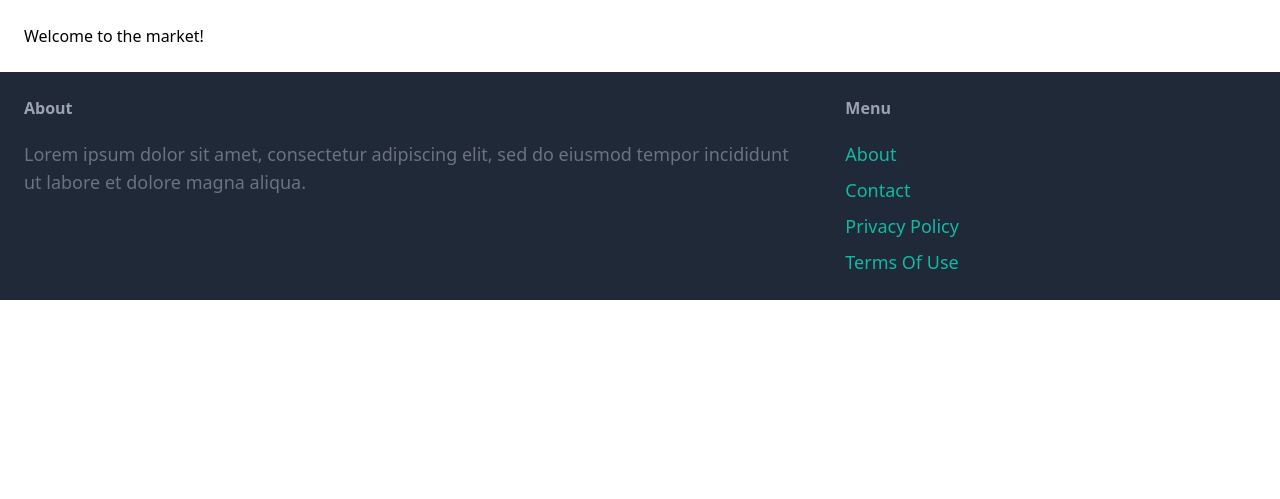
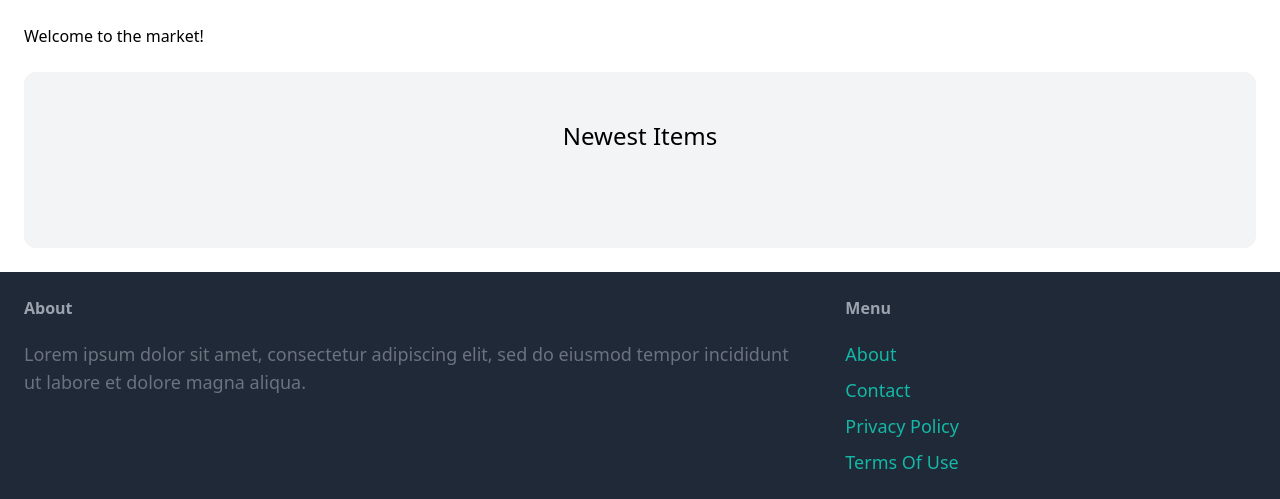
Before and after one commit to dawmro/flea_market, a Django app: page / in a window 1280 px wide. Shown: the part 77-576 px from the top of the page. Run offline with Django 4.2, Linux system fonts and the light colour scheme; some libraries are stand-ins or nearby versions.

Commit message:
add send items to index page

```diff
--- a/flea_market/core/templates/core/index.html
+++ b/flea_market/core/templates/core/index.html
@@ -4,4 +4,9 @@
 
 {% block content %}
     <h1>Welcome to the market!</h1>
+    <div class="mt-6 px-6 py-12 bg-gray-100 rounded-xl">
+        <h2 class="mb-12 text-2xl text-center">Newest Items</h2>
+
+
+    </div>
 {% endblock %}
--- a/flea_market/core/views.py
+++ b/flea_market/core/views.py
@@ -1,13 +1,26 @@
 from django.shortcuts import render
 
+from item.models import Category, Item
 
 # Create your views here.
 
 # index view
 def index(request):
-    return render(request, 'core/index.html')
+    # get 6 first items that are not sold
+    items = Item.objects.filter(is_sold=False)[:5]
+    # from all categories
+    categories = Category.objects.all()
+    context = {
+        'items': items,
+        'categories': categories
+    }
+
+    return render(request, 'core/index.html', context)
 
 
 # contact view
 def contact(request):
     return render(request, 'core/contact.html')
+
+
+# contact view
--- a/flea_market/item/models.py
+++ b/flea_market/item/models.py
@@ -28,3 +28,7 @@ class Item(models.Model):
     is_sold = models.BooleanField(default=False)
     created_by = models.ForeignKey(User, related_name='items', on_delete=models.CASCADE)
     crerated_at = models.DateTimeField(auto_now_add=True)
+
+        # display name of item objects
+    def __str__(self):
+        return self.name
```
Also changed, not shown: flea_market/media/item_images/Untitled-H81__81426.jpg (added), flea_market/media/item_images/brown-trousers.PNG (added).
